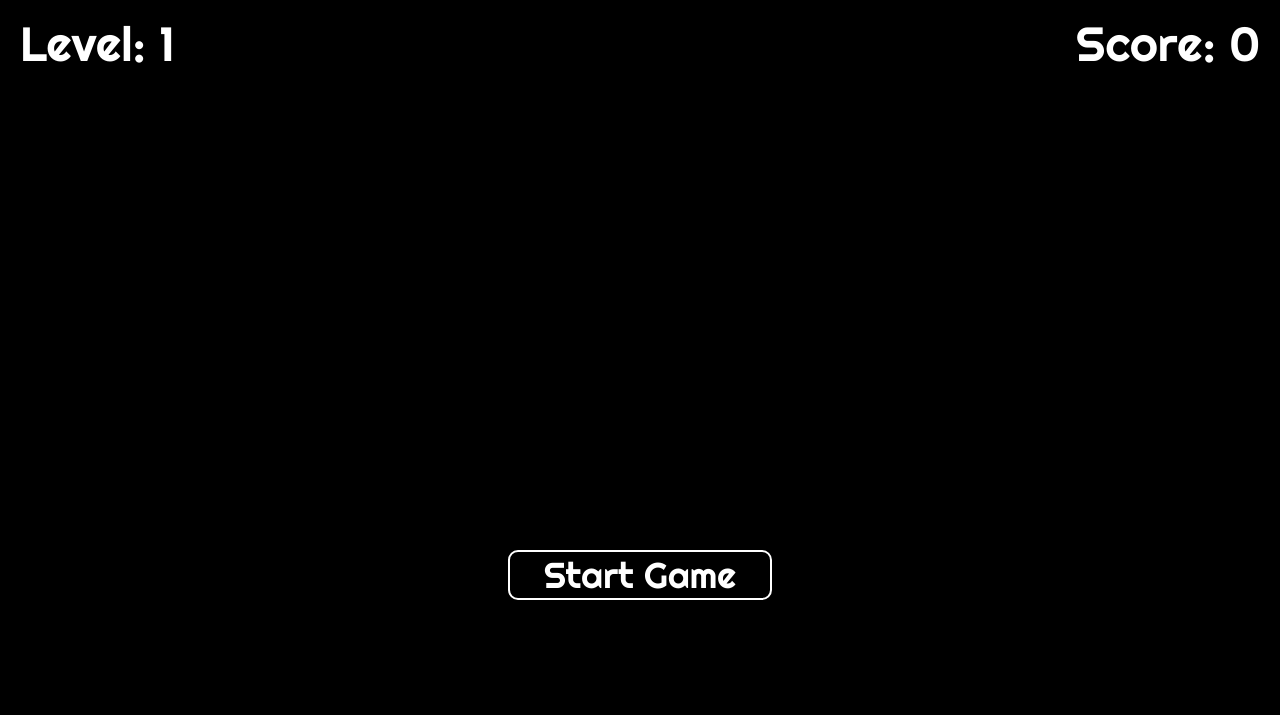
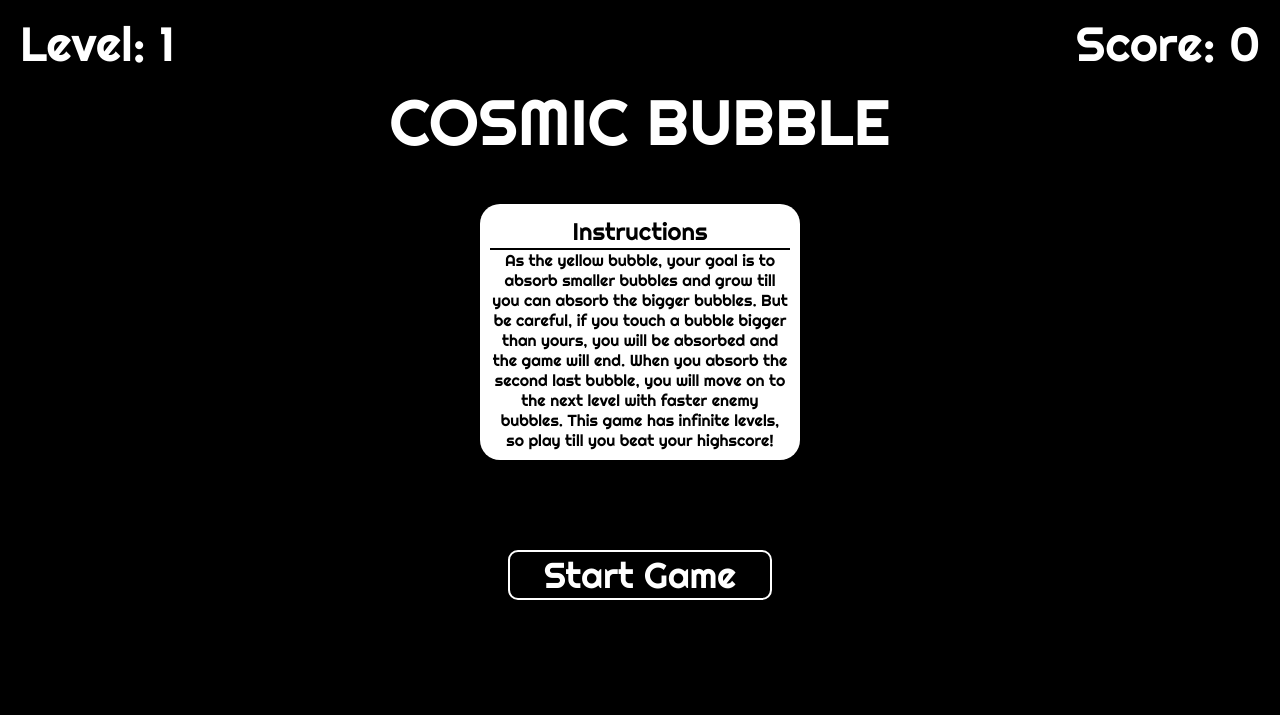
Before and after one commit to deeptailor/cosmic-bubble, a website: page index.html in a window 1280 px wide. Shown: the top 715 px of the page. Drawn offline with Linux system fonts and the light colour scheme.

Commit message:
add instructions

```diff
--- a/cosmic-bubble.css
+++ b/cosmic-bubble.css
@@ -180,3 +180,32 @@ body{
   width: 40px;
   margin: 0 10px 10px 10px
 }
+
+.game-title{
+  margin: 90px auto 50px auto;
+  font-family: 'Righteous', cursive;
+  font-size: 64px;
+
+}
+
+.game-explanation{
+  font-family: 'Righteous', cursive;
+  font-size: 16px;
+  padding: 10px;
+  width: 300px;
+  background: white;
+  color: black;
+  border-radius: 20px;
+  top: 100px;
+  margin: 0 auto;
+}
+
+h1{
+  font-size: 24px;
+  padding: 5px;
+  border-bottom: 2px solid black;
+}
+
+p{
+  line-height: 20px;
+}
--- a/index.html
+++ b/index.html
@@ -12,6 +12,18 @@
     </canvas>
 
     <div class="start-screen">
+
+      <div class="game-title">COSMIC BUBBLE</div>
+
+      <div class="game-explanation">
+        <h1> Instructions </h1>
+        <p>
+          As the yellow bubble, your goal is to absorb smaller bubbles and grow till you can absorb the bigger bubbles.
+          But be careful, if you touch a bubble bigger than yours, you will be absorbed and the game will end.
+          When you absorb the second last bubble, you will move on to the next level  with faster enemy bubbles.
+          This game has infinite levels, so play till you beat your highscore!
+        </p>
+      </div>
 
       <div class="start-game">Start Game</div>
 
```
